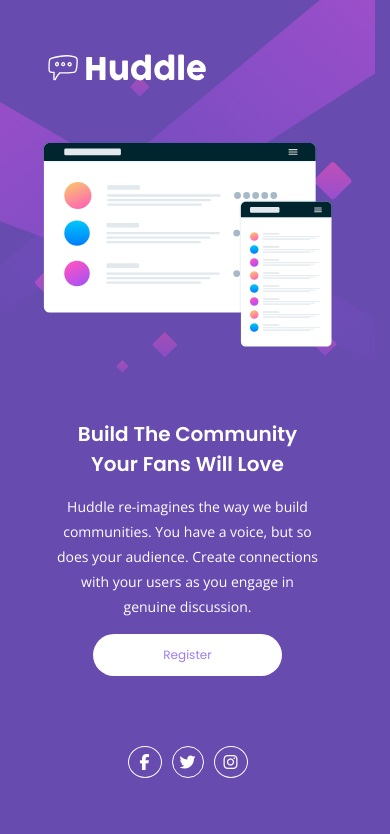
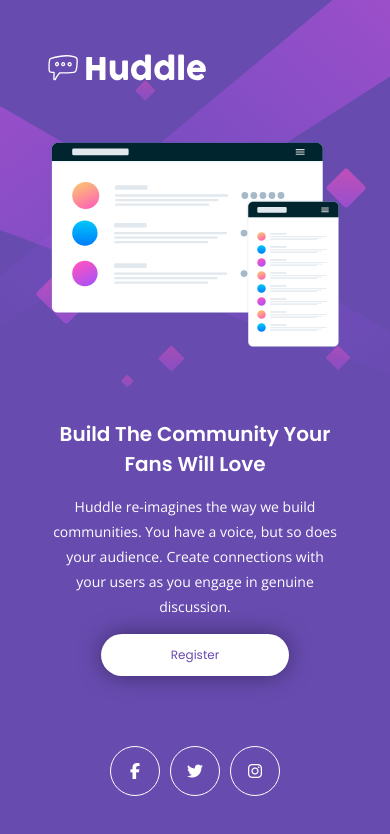
Before and after one commit to jose-eduardo-00/Quest-Huddle, a plain HTML site: page index.html in a window 390 px wide. Drawn offline with nearby package versions, Linux system fonts and the light colour scheme.

Commit message:
Add files via upload

```diff
--- a/index.html
+++ b/index.html
@@ -10,8 +10,6 @@
     <link rel="preconnect" href="https://fonts.googleapis.com">
     <link rel="preconnect" href="https://fonts.gstatic.com" crossorigin>
     <link href="https://fonts.googleapis.com/css2?family=Poppins:wght@400;600&display=swap" rel="stylesheet">
-    <link rel="preconnect" href="https://fonts.googleapis.com">
-    <link rel="preconnect" href="https://fonts.gstatic.com" crossorigin>
     <link href="https://fonts.googleapis.com/css2?family=Open+Sans&display=swap" rel="stylesheet">
     <script src="https://kit.fontawesome.com/1a50c7a058.js" crossorigin="anonymous"></script>
 
@@ -36,9 +34,9 @@
         </div>
     </main>
     <footer class="footer">
-        <i class="fa-brands fa-facebook-f"></i>
-        <i class="fa-brands fa-twitter"></i>
-        <i class="fa-brands fa-instagram"></i>
+        <a href="#"><i class="fa-brands fa-facebook-f"></i></a>
+        <a href="#"><i class="fa-brands fa-twitter"></i></a>
+        <a href="#"><i class="fa-brands fa-instagram"></i></a>
     </footer>
 </body>
 </html>
--- a/src/css/estilo.css
+++ b/src/css/estilo.css
@@ -1,6 +1,8 @@
 body{
-    width: 1440px;
+    max-width: 2560px;
     background: url(../imagens/bg-desktop.svg) no-repeat hsl(257, 40%, 49%);
+    background-size: cover;
+    min-height: 100vh;
 }
 .header{
     height: 25vh;
@@ -46,11 +48,12 @@ body{
 
 .container .content .btn-register{
     font-family: 'Poppins', sans-serif;
-    color: hsl(257, 77%, 71%);
+    color: hsl(257, 40%, 49%);
     align-self: flex-start;
     padding: 15px 70px;
     border-radius: 30px;
     background-color: #ffffff;
+    box-shadow: 0px 0px 25px -3px rgba(0,0,0,0.54);
 }
 
 .container .content .btn-register:hover{
@@ -69,21 +72,17 @@ body{
 
 .footer i{
     color: #ffffff;
-    padding: 7px;
     border: solid 1px #ffffff;
     border-radius: 50%;
-}
-
-.footer i:first-child{
-    padding: 7px 11px;
-}
-
-.footer i:last-child{
-    padding: 7px 9px;
+    display: flex;
+    justify-content: center;
+    align-items: center;
+    width: 50px;
+    height: 50px;
 }
 
 .footer i:hover {
-    color: hsl(300, 86%, 67%);
-    border-color: hsl(300, 86%, 67%);
+    color: hsl(300, 74%, 59%);
+    border-color: hsl(300, 74%, 59%);
     cursor: pointer;
 }
--- a/src/css/responsive.css
+++ b/src/css/responsive.css
@@ -1,7 +1,8 @@
 @media(max-width: 425px){
     body{
-        width: 375px;
+        max-width: 100%;
         background: url(../imagens/bg-mobile.svg) no-repeat hsl(257, 40%, 49%);
+        background-size: 100%;
     }
 
     .header{
@@ -51,3 +52,90 @@
     }
 
 }
+
+@media(max-width: 1200px){
+    body{
+        max-width: 100%;
+        background: url(../imagens/bg-mobile.svg) no-repeat hsl(257, 40%, 49%);
+        background-size: 100%;
+    }
+
+    .header{
+        height: 16vh;
+    }
+
+    .header img{
+        margin-left: 40px;
+        height: 5vh;
+    }
+
+    .container{
+        flex-direction: column;
+        align-items: center;
+        justify-content: center;
+    }
+
+    .container img{
+        width: 75vw;
+        margin: -30px auto 0;
+    }
+
+    .container .content{
+        margin: 20px 53px 0;
+        gap: 15px;
+    }
+
+    .container .content .title{
+        font-size: 20px;
+        text-align: center;
+    }
+
+    .container .content .paragraph{
+        text-align: center;
+        font-size: 14px;
+    }
+
+    .container .content .btn-register{
+        margin: 0 auto 10px auto;
+        padding: 12px 70px;
+        font-size: 12px;
+    }
+
+    .footer{
+        justify-content: center;
+        margin: 60px auto 40px auto;
+    }
+}
+
+@media(min-width: 2500px){
+    .container img{
+        width: 75vw;
+        margin: -30px 0 0 100px;
+    }
+
+    .header img{
+        margin-left: 100px;
+        height: 7vh;
+    }
+
+    .container .content{
+        margin: 20px 53px 0;
+        gap: 15px;
+    }
+
+    .container .content .title{
+        font-size: 50px;
+        text-align: center;
+    }
+
+    .container .content .paragraph{
+        text-align: center;
+        font-size: 26px;
+    }
+
+    .container .content .btn-register{
+        margin: 50px 0 10px 0;
+        padding: 20px 90px;
+        font-size: 20px;
+    }
+}
```
